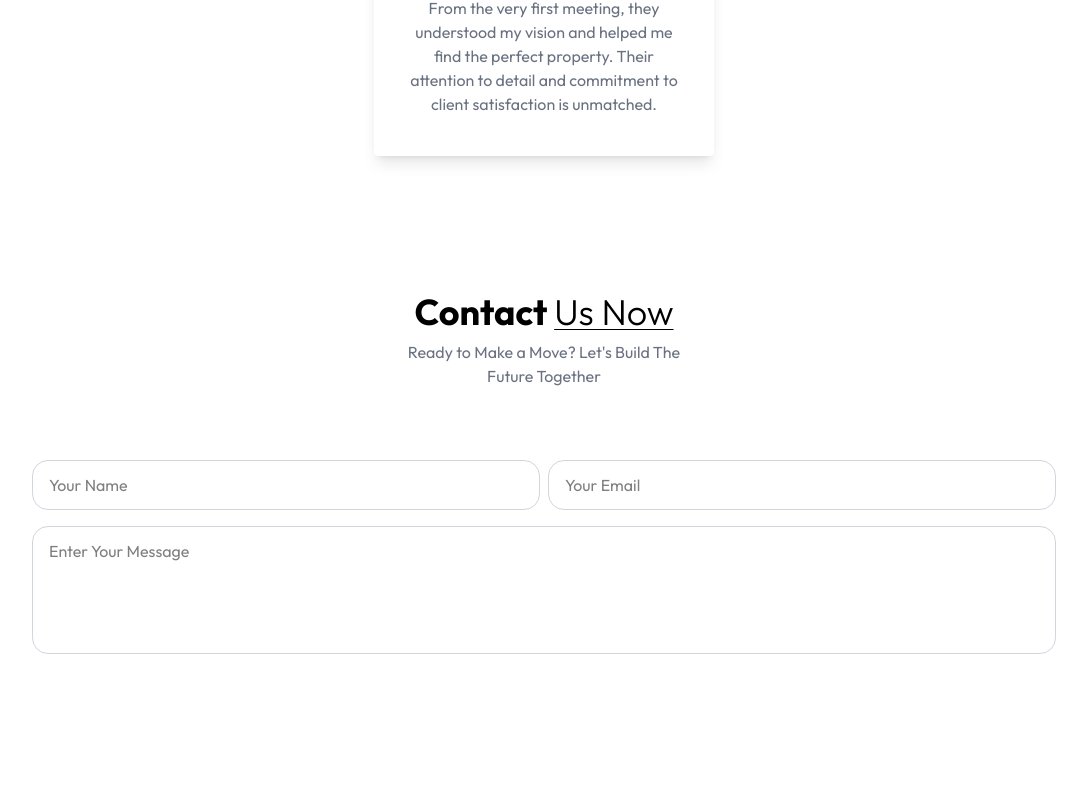
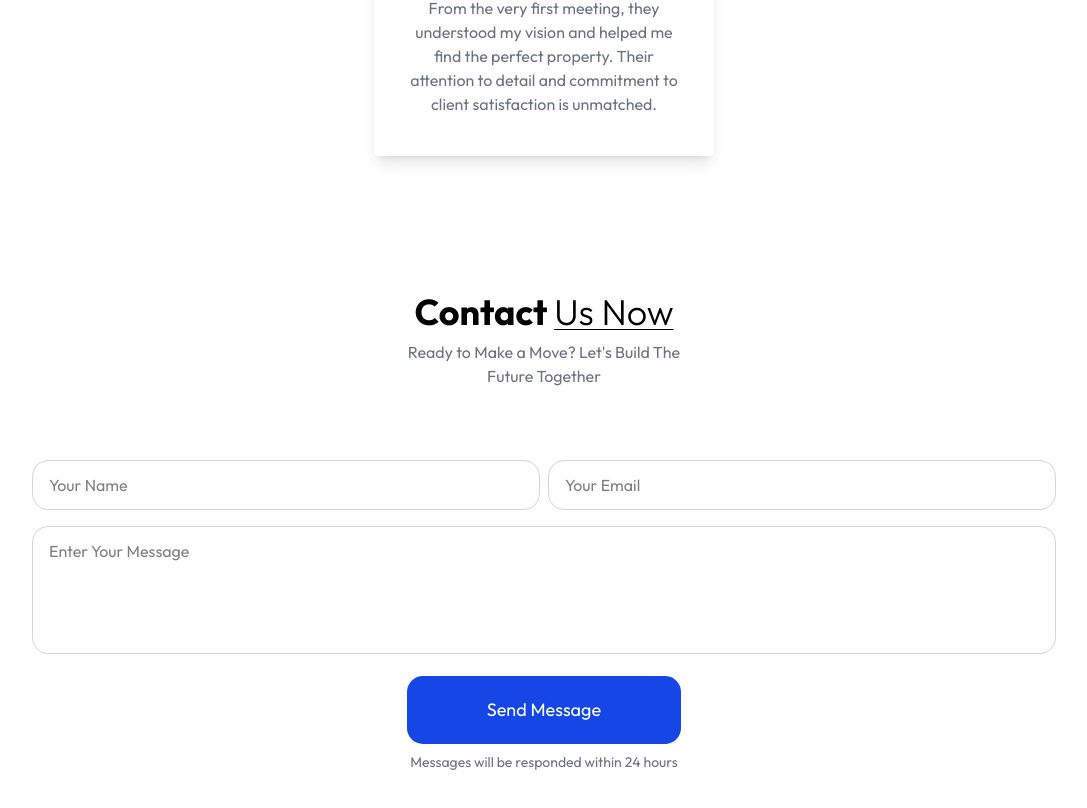
Before and after one commit to M-ute/hotelRydders, a React (Vite) app: page / in a window 1280 px wide. Shown: the part 3321-4129 px from the top of the page, without its empty margins (96-1183 px from the left). Before the commit the page ends 4061 px from the top, so only its background shows below. Built offline with nearby package versions, Linux system fonts and the light colour scheme.

Commit message:
web3 form api

```diff
--- a/src/components/Contact.jsx
+++ b/src/components/Contact.jsx
@@ -1,5 +1,24 @@
+import { useState } from "react";
 
 const Contact = () => {
+
+const [result, setResult] = useState("");
+
+  const onSubmit = async (event) => {
+    event.preventDefault();
+    const formData = new FormData(event.target);
+    formData.append("access_key", "4174edf4-74cd-4b6f-8b2f-3f0f08769df1");
+
+    const response = await fetch("https://api.web3forms.com/submit", {
+      method: "POST",
+      body: formData
+    });
+
+    const data = await response.json();
+    setResult(data.success ? "Message Sent Successfully" : "Error");
+  };
+
+
   return (
     <div className="text-center p-6 py-20 lg:px-32 w-full overflow-hidden" id="Contact">
         <h1 className="text-2xl sm:text-4xl font-bold mb-2 text-center"
@@ -9,7 +28,7 @@ const Contact = () => {
             Ready to Make a Move? Let's Build The Future Together</p>
 
 
-        <form className="w-full max-w-5xl mx-auto pt-4">
+        <form className="w-full max-w-5xl mx-auto pt-4" onSubmit={onSubmit}>
             <div className="flex flex-col md:flex-row gap-2">
                 <div className="w-full md:w-1/2 mx-auto flex flex-col gap-4 text-left">
                     <input type="text" placeholder="Your Name" name="Name" className="w-full border border-gray-300
@@ -25,6 +44,10 @@ const Contact = () => {
                 <textarea placeholder="Enter Your Message" name="Message" className="w-full border border-gray-300
                 rounded-2xl py-3 px-4 mt-4 h-32 resize-none" rows="5" required></textarea>
             </div>
+            <button type="submit" className="bg-blue-700 hover:bg-black text-sm md:text-lg
+             hover:text-white text-white px-20 py-5 rounded-2xl mt-4">Send Message</button>
+             <p>{result}</p>
+             <p className="text-gray-500 text-sm mt-2">Messages will be responded within 24 hours</p>
 
         </form>
 
```
Also changed, not shown: 5 other files (tests, documents, lock files or other folders).
